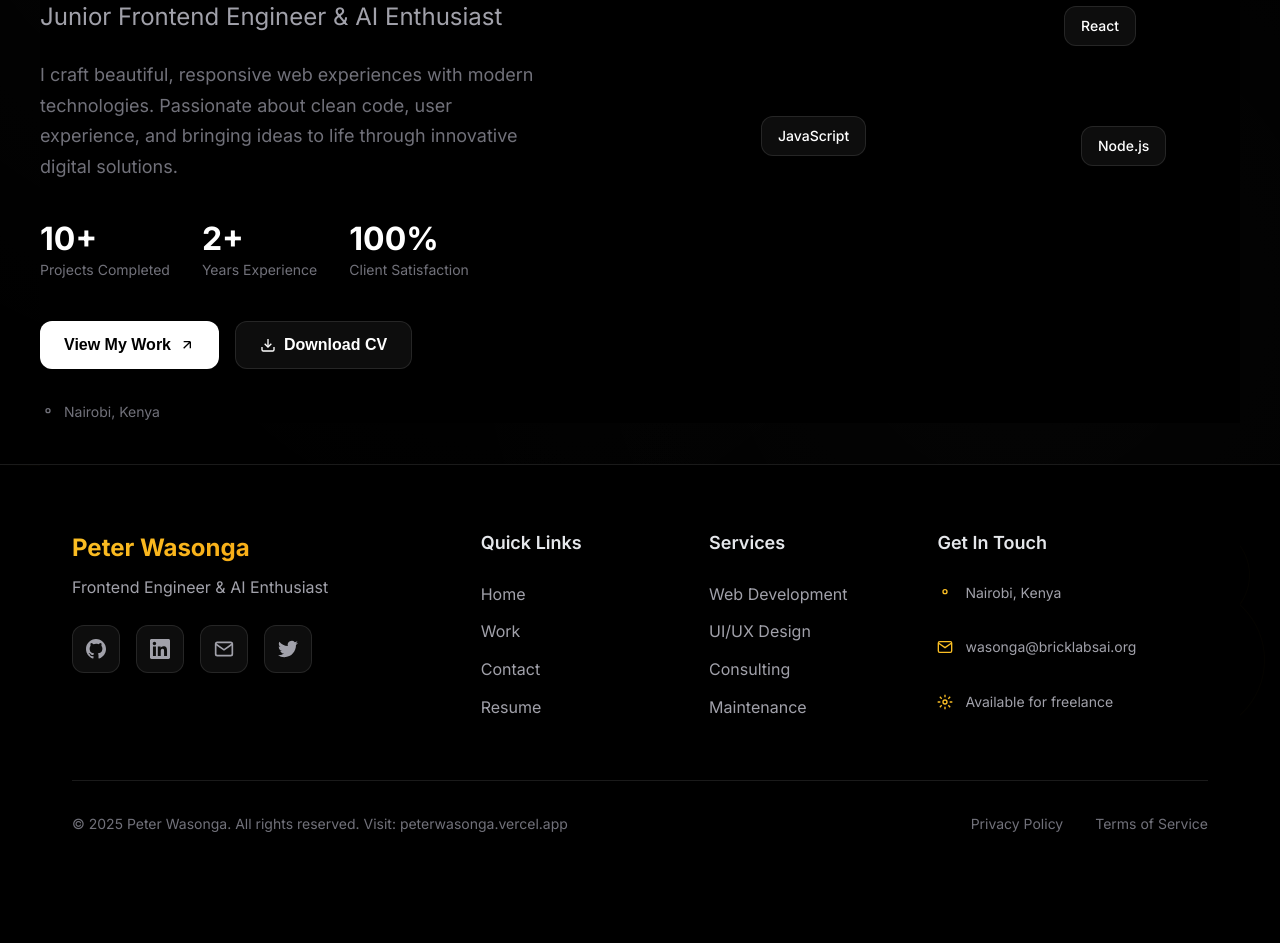
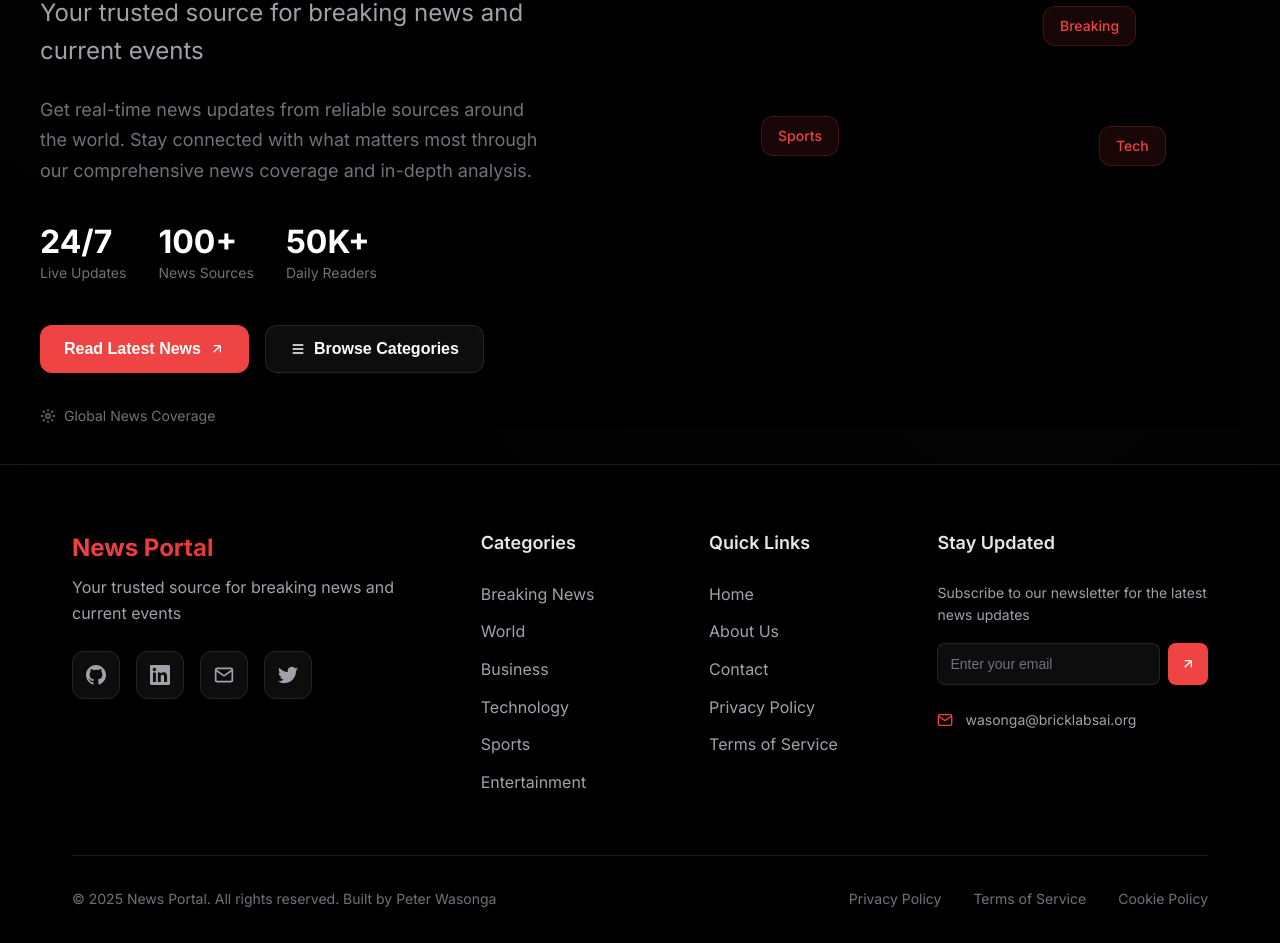
Before and after one commit to Truepele001/portfolio-site, a React (Create React App) app: page / in a window 1280 px wide. Shown: the part 336-1279 px from the top of the page. Before the commit the page ends 1204 px from the top, so only its background shows below. Built offline with nearby package versions, Linux system fonts and the light colour scheme; no server answers.

Commit message:
Add Hero and Footer Components to News Portal

```diff
--- a/src/components/Footer.css
+++ b/src/components/Footer.css
@@ -13,7 +13,7 @@
   left: 0;
   right: 0;
   height: 1px;
-  background: linear-gradient(90deg, transparent, rgba(251, 191, 36, 0.3), transparent);
+  background: linear-gradient(90deg, transparent, rgba(239, 68, 68, 0.3), transparent);
 }
 
 .footer-container {
@@ -35,7 +35,7 @@
   font-size: 1.5rem;
   font-weight: 700;
   margin-bottom: 0.5rem;
-  background: linear-gradient(135deg, #fbbf24, #f59e0b);
+  background: linear-gradient(135deg, #ef4444, #dc2626);
   -webkit-background-clip: text;
   -webkit-text-fill-color: transparent;
   background-clip: text;
@@ -83,7 +83,7 @@
   left: -100%;
   width: 100%;
   height: 100%;
-  background: linear-gradient(90deg, transparent, rgba(251, 191, 36, 0.2), transparent);
+  background: linear-gradient(90deg, transparent, rgba(239, 68, 68, 0.2), transparent);
   transition: left 0.5s ease;
 }
 
@@ -92,11 +92,11 @@
 }
 
 .social-link:hover {
-  background: rgba(251, 191, 36, 0.1);
-  color: #fbbf24;
+  background: rgba(239, 68, 68, 0.1);
+  color: #ef4444;
   transform: translateY(-2px);
-  box-shadow: 0 8px 25px rgba(251, 191, 36, 0.2);
-  border-color: rgba(251, 191, 36, 0.3);
+  box-shadow: 0 8px 25px rgba(239, 68, 68, 0.2);
+  border-color: rgba(239, 68, 68, 0.3);
 }
 
 .footer-links {
@@ -117,7 +117,7 @@
 }
 
 .footer-links a:hover {
-  color: #fbbf24;
+  color: #ef4444;
   padding-left: 0.5rem;
 }
 
@@ -129,12 +129,65 @@
   transform: translateY(-50%);
   width: 0;
   height: 2px;
-  background: #fbbf24;
+  background: #ef4444;
   transition: width 0.3s ease;
 }
 
 .footer-links a:hover::before {
   width: 0.25rem;
+}
+
+.newsletter {
+  margin-bottom: 1.5rem;
+}
+
+.newsletter p {
+  font-size: 0.875rem;
+  margin-bottom: 1rem;
+}
+
+.newsletter-form {
+  display: flex;
+  gap: 0.5rem;
+}
+
+.newsletter-input {
+  flex: 1;
+  background: rgba(255, 255, 255, 0.05);
+  border: 1px solid rgba(255, 255, 255, 0.1);
+  border-radius: 8px;
+  padding: 0.75rem;
+  color: #ffffff;
+  font-size: 0.875rem;
+  transition: all 0.3s ease;
+}
+
+.newsletter-input::placeholder {
+  color: #71717a;
+}
+
+.newsletter-input:focus {
+  outline: none;
+  border-color: rgba(239, 68, 68, 0.3);
+  background: rgba(255, 255, 255, 0.08);
+}
+
+.newsletter-btn {
+  background: #ef4444;
+  border: none;
+  border-radius: 8px;
+  padding: 0.75rem;
+  color: #ffffff;
+  cursor: pointer;
+  transition: all 0.3s ease;
+  display: flex;
+  align-items: center;
+  justify-content: center;
+}
+
+.newsletter-btn:hover {
+  background: #dc2626;
+  transform: translateY(-1px);
 }
 
 .contact-info {
@@ -152,7 +205,7 @@
 }
 
 .contact-item svg {
-  color: #fbbf24;
+  color: #ef4444;
   flex-shrink: 0;
 }
 
@@ -188,7 +241,7 @@
 }
 
 .footer-bottom-links a:hover {
-  color: #fbbf24;
+  color: #ef4444;
 }
 
 .footer-decoration {
@@ -203,7 +256,7 @@
 
 .decoration-circle {
   position: absolute;
-  border: 1px solid rgba(251, 191, 36, 0.2);
+  border: 1px solid rgba(239, 68, 68, 0.2);
   border-radius: 50%;
   animation: rotate 20s linear infinite;
 }
@@ -278,6 +331,11 @@
   .footer-decoration {
     display: none;
   }
+
+  .newsletter-form {
+    max-width: 300px;
+    margin: 0 auto;
+  }
 }
 
 @media (max-width: 480px) {
@@ -294,4 +352,12 @@
     width: 36px;
     height: 36px;
   }
+
+  .newsletter-form {
+    flex-direction: column;
+  }
+
+  .newsletter-btn {
+    align-self: stretch;
+  }
 }
--- a/src/components/Footer.js
+++ b/src/components/Footer.js
@@ -10,8 +10,8 @@ export default function Footer() {
         <div className="footer-content">
           <div className="footer-section">
             <div className="footer-brand">
-              <h3>Peter Wasonga</h3>
-              <p>Frontend Engineer & AI Enthusiast</p>
+              <h3>News Portal</h3>
+              <p>Your trusted source for breaking news and current events</p>
             </div>
             <div className="footer-social">
               <a href="https://github.com/Truepele001" target="_blank" rel="noopener noreferrer" className="social-link">
@@ -39,35 +39,46 @@ export default function Footer() {
           </div>
 
           <div className="footer-section">
-            <h4>Quick Links</h4>
+            <h4>Categories</h4>
             <ul className="footer-links">
-              <li><a href="/">Home</a></li>
-              <li><a href="/work">Work</a></li>
-              <li><a href="/contact">Contact</a></li>
-              <li><a href="/resume.pdf" target="_blank" rel="noopener noreferrer">Resume</a></li>
+              <li><a href="#breaking">Breaking News</a></li>
+              <li><a href="#world">World</a></li>
+              <li><a href="#business">Business</a></li>
+              <li><a href="#technology">Technology</a></li>
+              <li><a href="#sports">Sports</a></li>
+              <li><a href="#entertainment">Entertainment</a></li>
             </ul>
           </div>
 
           <div className="footer-section">
-            <h4>Services</h4>
+            <h4>Quick Links</h4>
             <ul className="footer-links">
-              <li><a href="#web-development">Web Development</a></li>
-              <li><a href="#ui-design">UI/UX Design</a></li>
-              <li><a href="#consulting">Consulting</a></li>
-              <li><a href="#maintenance">Maintenance</a></li>
+              <li><a href="/">Home</a></li>
+              <li><a href="/about">About Us</a></li>
+              <li><a href="/contact">Contact</a></li>
+              <li><a href="/privacy">Privacy Policy</a></li>
+              <li><a href="/terms">Terms of Service</a></li>
             </ul>
           </div>
 
           <div className="footer-section">
-            <h4>Get In Touch</h4>
+            <h4>Stay Updated</h4>
+            <div className="newsletter">
+              <p>Subscribe to our newsletter for the latest news updates</p>
+              <div className="newsletter-form">
+                <input
+                  type="email"
+                  placeholder="Enter your email"
+                  className="newsletter-input"
+                />
+                <button className="newsletter-btn">
+                  <svg width="16" height="16" viewBox="0 0 24 24" fill="none" stroke="currentColor" strokeWidth="2">
+                    <path d="M7 17L17 7M17 7H7M17 7V17"/>
+                  </svg>
+                </button>
+              </div>
+            </div>
             <div className="contact-info">
-              <div className="contact-item">
-                <svg width="16" height="16" viewBox="0 0 24 24" fill="none" stroke="currentColor" strokeWidth="2">
-                  <path d="M21 10C21 17L12 23L3 10C3 6 7 2 12 2S21 6 21 10Z"/>
-                  <circle cx="12" cy="10" r="3"/>
-                </svg>
-                <span>Nairobi, Kenya</span>
-              </div>
               <div className="contact-item">
                 <svg width="16" height="16" viewBox="0 0 24 24" fill="none" stroke="currentColor" strokeWidth="2">
                   <path d="M4 4H20C21.1 4 22 4.9 22 6V18C22 19.1 21.1 20 20 20H4C2.9 20 2 19.1 2 18V6C2 4.9 2.9 4 4 4Z"/>
@@ -75,23 +86,17 @@ export default function Footer() {
                 </svg>
                 <span>wasonga@bricklabsai.org</span>
               </div>
-              <div className="contact-item">
-                <svg width="16" height="16" viewBox="0 0 24 24" fill="none" stroke="currentColor" strokeWidth="2">
-                  <circle cx="12" cy="12" r="3"/>
-                  <path d="M12 1V5M12 19V23M4.22 4.22L7.05 7.05M16.95 16.95L19.78 19.78M1 12H5M19 12H23M4.22 19.78L7.05 16.95M16.95 7.05L19.78 4.22"/>
-                </svg>
-                <span>Available for freelance</span>
-              </div>
             </div>
           </div>
         </div>
 
         <div className="footer-bottom">
           <div className="footer-bottom-content">
-            <p>&copy; {currentYear} Peter Wasonga. All rights reserved. Visit: peterwasonga.vercel.app</p>
+            <p>&copy; {currentYear} News Portal. All rights reserved. Built by Peter Wasonga</p>
             <div className="footer-bottom-links">
               <a href="/privacy">Privacy Policy</a>
               <a href="/terms">Terms of Service</a>
+              <a href="/cookies">Cookie Policy</a>
             </div>
           </div>
         </div>
--- a/src/components/Hero.css
+++ b/src/components/Hero.css
@@ -43,21 +43,22 @@
   display: inline-flex;
   align-items: center;
   gap: 0.5rem;
-  background: rgba(255, 255, 255, 0.05);
+  background: rgba(239, 68, 68, 0.1);
   backdrop-filter: blur(10px);
-  border: 1px solid rgba(255, 255, 255, 0.1);
+  border: 1px solid rgba(239, 68, 68, 0.2);
   padding: 0.5rem 1rem;
   border-radius: 50px;
   font-size: 0.875rem;
   font-weight: 500;
   margin-bottom: 2rem;
   animation: fadeInUp 0.6s ease-out;
+  color: #ef4444;
 }
 
 .status-indicator {
   width: 8px;
   height: 8px;
-  background: #10b981;
+  background: #ef4444;
   border-radius: 50%;
   animation: pulse 2s infinite;
 }
@@ -76,7 +77,7 @@
 }
 
 .highlight {
-  background: linear-gradient(135deg, #ffffff, #e5e7eb);
+  background: linear-gradient(135deg, #ef4444, #dc2626);
   -webkit-background-clip: text;
   -webkit-text-fill-color: transparent;
   background-clip: text;
@@ -149,8 +150,8 @@
 }
 
 .btn-primary {
-  background: #ffffff;
-  color: #000000;
+  background: #ef4444;
+  color: #ffffff;
 }
 
 .btn-primary::before {
@@ -160,7 +161,7 @@
   left: -100%;
   width: 100%;
   height: 100%;
-  background: linear-gradient(90deg, transparent, rgba(0, 0, 0, 0.1), transparent);
+  background: linear-gradient(90deg, transparent, rgba(255, 255, 255, 0.1), transparent);
   transition: left 0.5s ease;
 }
 
@@ -170,8 +171,8 @@
 
 .btn-primary:hover {
   transform: translateY(-2px);
-  box-shadow: 0 10px 25px rgba(255, 255, 255, 0.1);
-  background: #f5f5f5;
+  box-shadow: 0 10px 25px rgba(239, 68, 68, 0.3);
+  background: #dc2626;
 }
 
 .btn-secondary {
@@ -213,9 +214,9 @@
   width: 100%;
   height: 100%;
   border-radius: 50%;
-  background: rgba(255, 255, 255, 0.02);
+  background: rgba(239, 68, 68, 0.05);
   backdrop-filter: blur(20px);
-  border: 1px solid rgba(255, 255, 255, 0.1);
+  border: 1px solid rgba(239, 68, 68, 0.1);
   display: flex;
   align-items: center;
   justify-content: center;
@@ -231,12 +232,12 @@
   left: -50%;
   width: 200%;
   height: 200%;
-  background: conic-gradient(from 0deg, transparent, rgba(255, 255, 255, 0.05), transparent);
+  background: conic-gradient(from 0deg, transparent, rgba(239, 68, 68, 0.1), transparent);
   animation: rotate 10s linear infinite;
 }
 
 .image-placeholder {
-  color: rgba(255, 255, 255, 0.3);
+  color: rgba(239, 68, 68, 0.6);
   position: relative;
   z-index: 1;
 }
@@ -262,14 +263,14 @@
 
 .floating-card {
   position: absolute;
-  background: rgba(255, 255, 255, 0.05);
+  background: rgba(239, 68, 68, 0.1);
   backdrop-filter: blur(10px);
-  border: 1px solid rgba(255, 255, 255, 0.1);
+  border: 1px solid rgba(239, 68, 68, 0.2);
   border-radius: 12px;
   padding: 0.5rem 1rem;
   font-size: 0.875rem;
   font-weight: 500;
-  color: #ffffff;
+  color: #ef4444;
   animation: floatAround 8s ease-in-out infinite;
 }
 
@@ -296,32 +297,6 @@
   25% { transform: translate(10px, -10px) rotate(1deg); }
   50% { transform: translate(-5px, -20px) rotate(-1deg); }
   75% { transform: translate(-10px, -5px) rotate(1deg); }
-}
-
-.hero-scroll-indicator {
-  position: absolute;
-  bottom: 2rem;
-  left: 50%;
-  transform: translateX(-50%);
-  display: flex;
-  flex-direction: column;
-  align-items: center;
-  gap: 0.5rem;
-  color: #71717a;
-  font-size: 0.875rem;
-  animation: fadeInUp 0.6s ease-out 0.8s both;
-}
-
-.scroll-line {
-  width: 1px;
-  height: 30px;
-  background: linear-gradient(to bottom, transparent, rgba(255, 255, 255, 0.3), transparent);
-  animation: scrollLine 2s ease-in-out infinite;
-}
-
-@keyframes scrollLine {
-  0%, 100% { opacity: 0; }
-  50% { opacity: 1; }
 }
 
 @keyframes fadeInUp {
--- a/src/components/Hero.js
+++ b/src/components/Hero.js
@@ -2,76 +2,65 @@ import React from 'react';
 import './Hero.css';
 
 export default function Hero() {
-  const handleViewWork = () => {
-    window.location.href = '/work';
-  };
-
-  const handleDownloadCV = () => {
-    // You can replace this with an actual CV download link
-    alert('CV download will be available soon!');
-  };
-
   return (
     <section className="hero">
       <div className="hero-container">
         <div className="hero-content">
           <div className="hero-badge">
             <span className="status-indicator"></span>
-            Available for work
+            Live News Updates
           </div>
 
           <h1 className="hero-title">
-            Hi, I'm <span className="highlight">Peter Wasonga</span>
+            Stay <span className="highlight">Informed</span> with Latest News
           </h1>
 
           <h2 className="hero-subtitle">
-            Junior Frontend Engineer & AI Enthusiast
+            Your trusted source for breaking news and current events
           </h2>
 
           <p className="hero-description">
-            I craft beautiful, responsive web experiences with modern technologies.
-            Passionate about clean code, user experience, and bringing ideas to life
-            through innovative digital solutions.
+            Get real-time news updates from reliable sources around the world.
+            Stay connected with what matters most through our comprehensive
+            news coverage and in-depth analysis.
           </p>
 
           <div className="hero-stats">
             <div className="stat">
-              <span className="stat-number">10+</span>
-              <span className="stat-label">Projects Completed</span>
+              <span className="stat-number">24/7</span>
+              <span className="stat-label">Live Updates</span>
             </div>
             <div className="stat">
-              <span className="stat-number">2+</span>
-              <span className="stat-label">Years Experience</span>
+              <span className="stat-number">100+</span>
+              <span className="stat-label">News Sources</span>
             </div>
             <div className="stat">
-              <span className="stat-number">100%</span>
-              <span className="stat-label">Client Satisfaction</span>
+              <span className="stat-number">50K+</span>
+              <span className="stat-label">Daily Readers</span>
             </div>
           </div>
 
           <div className="hero-actions">
-            <button className="btn-primary" onClick={handleViewWork}>
-              <span>View My Work</span>
+            <button className="btn-primary" onClick={() => window.scrollTo({ top: window.innerHeight, behavior: 'smooth' })}>
+              <span>Read Latest News</span>
               <svg width="16" height="16" viewBox="0 0 24 24" fill="none" stroke="currentColor" strokeWidth="2">
                 <path d="M7 17L17 7M17 7H7M17 7V17"/>
               </svg>
             </button>
-            <button className="btn-secondary" onClick={handleDownloadCV}>
+            <button className="btn-secondary" onClick={() => window.location.href = '#categories'}>
               <svg width="16" height="16" viewBox="0 0 24 24" fill="none" stroke="currentColor" strokeWidth="2">
-                <path d="M21 15V19A2 2 0 0 1 19 21H5A2 2 0 0 1 3 19V15"/>
-                <polyline points="7,10 12,15 17,10"/>
-                <line x1="12" y1="15" x2="12" y2="3"/>
+                <path d="M4 6H20M4 12H20M4 18H20"/>
               </svg>
-              Download CV
+              Browse Categories
             </button>
           </div>
 
           <div className="hero-location">
             <svg width="16" height="16" viewBox="0 0 24 24" fill="none" stroke="currentColor" strokeWidth="2">
-              <path d="M21 10C21 17L12 23L3 10C3 6 7 2 12 2S21 6 21 10Z"/>
-              <circle cx="12" cy="10" r="3"/>
+              <circle cx="12" cy="12" r="3"/>
+              <path d="M12 1V5M12 19V23M4.22 4.22L7.05 7.05M16.95 16.95L19.78 19.78M1 12H5M19 12H23M4.22 19.78L7.05 16.95M16.95 7.05L19.78 4.22"/>
             </svg>
-            <span>Nairobi, Kenya</span>
+            <span>Global News Coverage</span>
           </div>
         </div>
 
@@ -80,26 +69,28 @@ export default function Hero() {
             <div className="hero-image">
               <div className="image-placeholder">
                 <svg width="120" height="120" viewBox="0 0 24 24" fill="none" stroke="currentColor" strokeWidth="1.5">
-                  <path d="M20 21V19A4 4 0 0 0 16 15H8A4 4 0 0 0 4 19V21"/>
-                  <circle cx="12" cy="7" r="4"/>
+                  <path d="M14 2H6A2 2 0 0 0 4 4V20A2 2 0 0 0 6 22H18A2 2 0 0 0 20 20V8Z"/>
+                  <polyline points="14,2 14,8 20,8"/>
+                  <line x1="16" y1="13" x2="8" y2="13"/>
+                  <line x1="16" y1="17" x2="8" y2="17"/>
+                  <polyline points="10,9 9,9 8,9"/>
                 </svg>
               </div>
             </div>
             <div className="floating-elements">
               <div className="floating-card tech-card">
-                <span>React</span>
+                <span>Breaking</span>
               </div>
               <div className="floating-card tech-card">
-                <span>JavaScript</span>
+                <span>Sports</span>
               </div>
               <div className="floating-card tech-card">
-                <span>Node.js</span>
+                <span>Tech</span>
               </div>
             </div>
           </div>
         </div>
       </div>
-
     </section>
   );
 }
```
